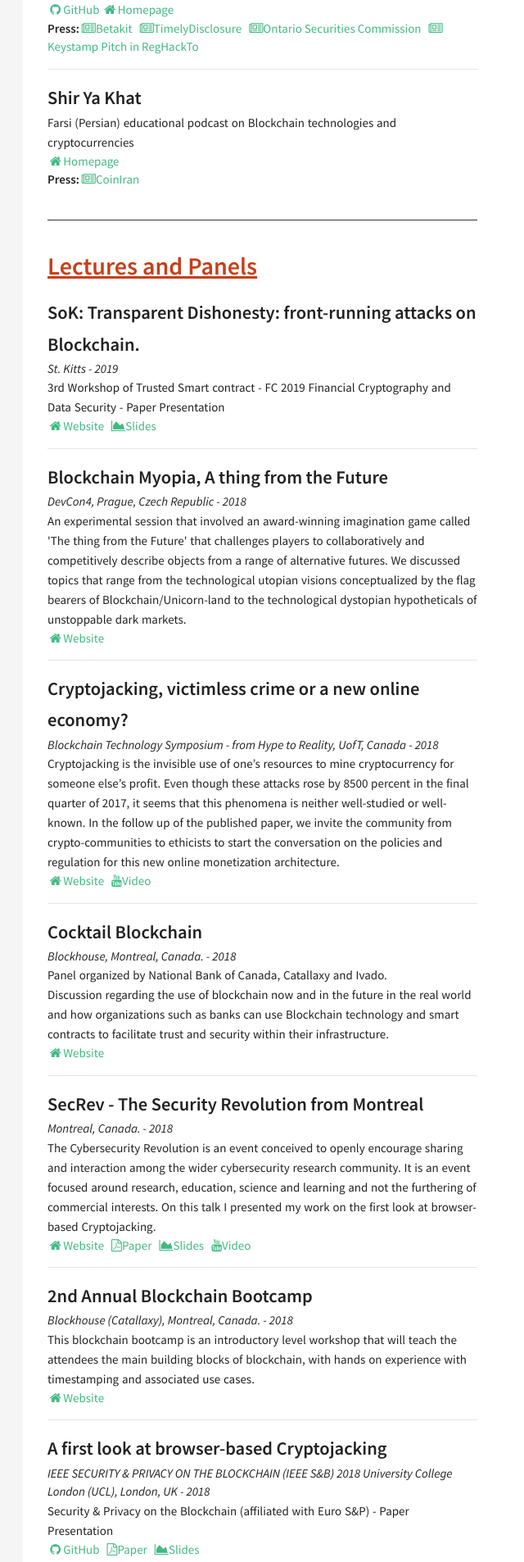
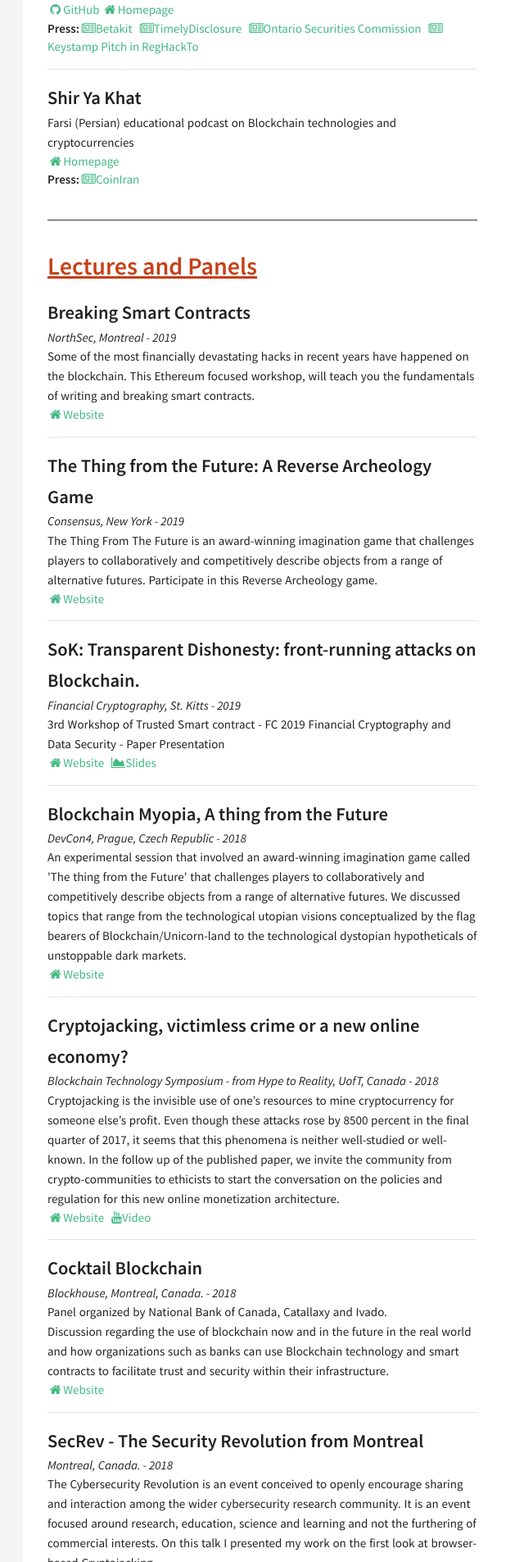
Before and after one commit to shayanb/shayan.es, a Jekyll site: the page built from index.html, in a window 1280 px wide. Shown: the part 3094-5000 px from the top of the page at 82% size, without its empty margins (292-932 px from the left). Built offline with Jekyll 4.4.1, drawn with Linux system fonts in a browser that asks for light colours; nearby versions of some CDN libraries.

Commit message:
update lectures (Nsec, Consensus)

```diff
--- a/_data/index/lectures.yml
+++ b/_data/index/lectures.yml
@@ -1,6 +1,20 @@
+- name: "Breaking Smart Contracts"
+  descr: "Some of the most financially devastating hacks in recent years have happened on the blockchain. This Ethereum focused workshop, will teach you the fundamentals of writing and breaking smart contracts."
+  location: NorthSec, Montreal
+  website: https://nsec.io/session/2019-breaking-smart-contracts.html
+  flag: CA
+  year: 2019
+
+- name: "The Thing from the Future: A Reverse Archeology Game"
+  descr: "The Thing From The Future is an award-winning imagination game that challenges players to collaboratively and competitively describe objects from a range of alternative futures. Participate in this Reverse Archeology game. "
+  location: Consensus, New York
+  website: https://www.coindesk.com/events/consensus-2019/agenda#agenda
+  flag: US
+  year: 2019
+
 - name: "SoK: Transparent Dishonesty: front-running attacks on Blockchain."
   descr: "3rd Workshop of Trusted Smart contract - FC 2019 Financial Cryptography and Data Security - Paper Presentation"
-  location: St. Kitts
+  location: Financial Cryptography, St. Kitts
   website: http://fc19.ifca.ai/wtsc/
   slides: https://github.com/MadibaGroup/2018-Dolunay/blob/master/frontrunning/Slides/frontrunning_WTSC_FC19.pdf
   flag: KN
```
